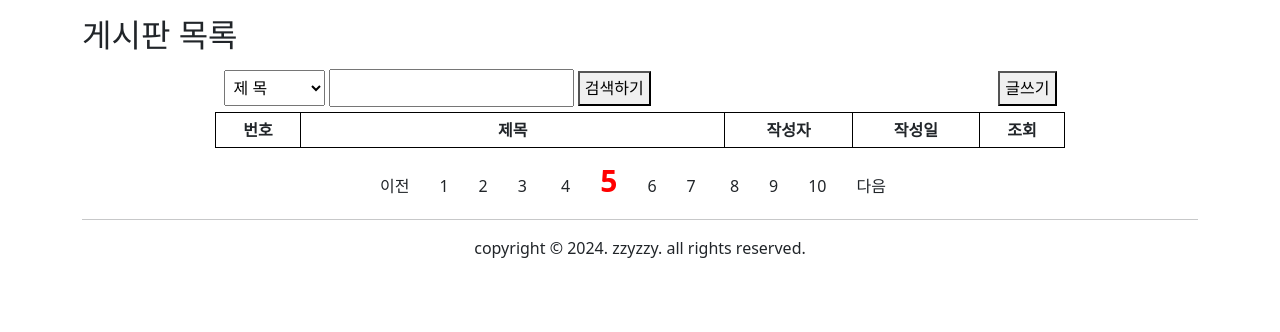
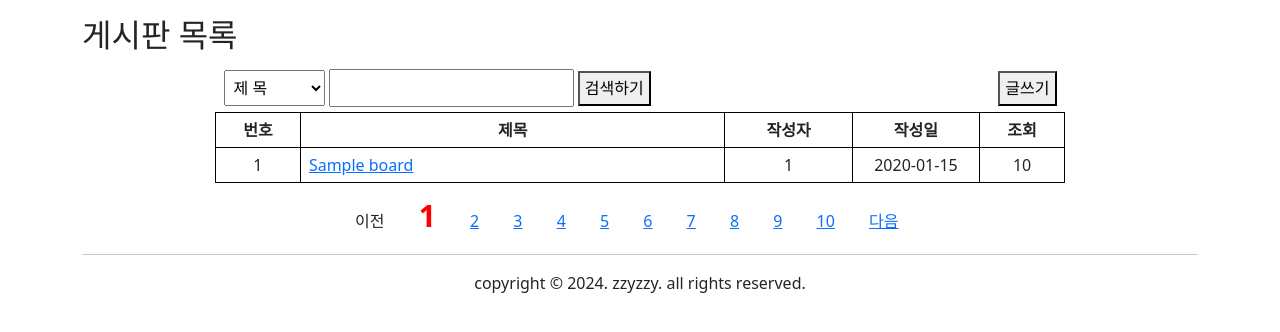
Before and after one commit to sun12wook11/semiprojectv1b, a FastAPI app: page /board/list/1 in a window 1280 px wide. Shown: the part 145-477 px from the top of the page. Run offline with FastAPI, Linux system fonts and the light colour scheme; tables that the repository leaves empty hold one stand-in row (values such as "Sample post"); some libraries are stand-ins or nearby versions.

Commit message:
게시판 목록 출력에 페이지네이션 적용 1 페이지당 25개 게시글 출력

```diff
--- a/app/routes/board.py
+++ b/app/routes/board.py
@@ -22,7 +22,8 @@
 async def list(req: Request,cpg: int, db: Session = Depends(get_db)):
     try:
         bdlist = BoardService.select_board(db, cpg)
-        return templates.TemplateResponse('board/list.html', {'request': req})
+        return templates.TemplateResponse('board/list.html',
+                                          {'request': req, 'bdlist': bdlist, 'cpg': cpg} )
 
     except Exception as ex:
         print(f'▷▷▷ list 오류 발생 : {str(ex)}')
--- a/app/service/board.py
+++ b/app/service/board.py
@@ -8,7 +8,7 @@
     @staticmethod
     def select_board(db, cpg):
         try:
-            stbno = (cpg - 1)* 25 + 1
+            stbno = (cpg - 1)* 25
             stmt = select(Board.bno,Board.title, Board.userid,
                           Board.regdate, Board.views) \
                     .order_by(Board.bno.desc()) \
--- a/views/templates/board/list.html
+++ b/views/templates/board/list.html
@@ -18,7 +18,7 @@
     select, input{ padding: 5px }
     button { padding: 3.5px 5px }
 
-    .pagnation { width: 550px; margin: 0 auto }
+    .pagnation { width: 600px; margin: 0 auto }
     div > ul { list-style: none; padding: 0; }
     div > ul li { display: inline; padding: 0 15px; }
     .cpg { color: red; font-size: 30px; font-weight: bold }
@@ -62,9 +62,25 @@
         </tbody>
     </table>
     <div class="pagnation">
-        <ul><li>이전</li><li>1</li><li>2</li><li>3</li>
-            <li>4</li><li class="cpg">5</li><li>6</li><li>7</li>
-            <li>8</li><li>9</li><li>10</li><li>다음</li></ul>
+        <ul>
+
+            {% if cpg > 1 %}
+            <li><a  href="/board/list/{{ cpg - 1 }}">이전</a></li>
+            {% else %}
+            <li>이전</li>
+            {% endif %}
+
+
+            {% for idx in range(1,10+1) %}
+                {% if cpg != idx %}
+                <li><a  href="/board/list/{{ idx }}">{{ idx }}</a></li>
+                {% else %}
+                <li class="cpg">{{ idx }}</li>
+                {% endif %}
+            {% endfor %}
+
+            <li><a  href="/board/list/{{ cpg + 1 }}">다음</a></li>
+        </ul>
     </div>
 </main>
 {% endblock %}
```
